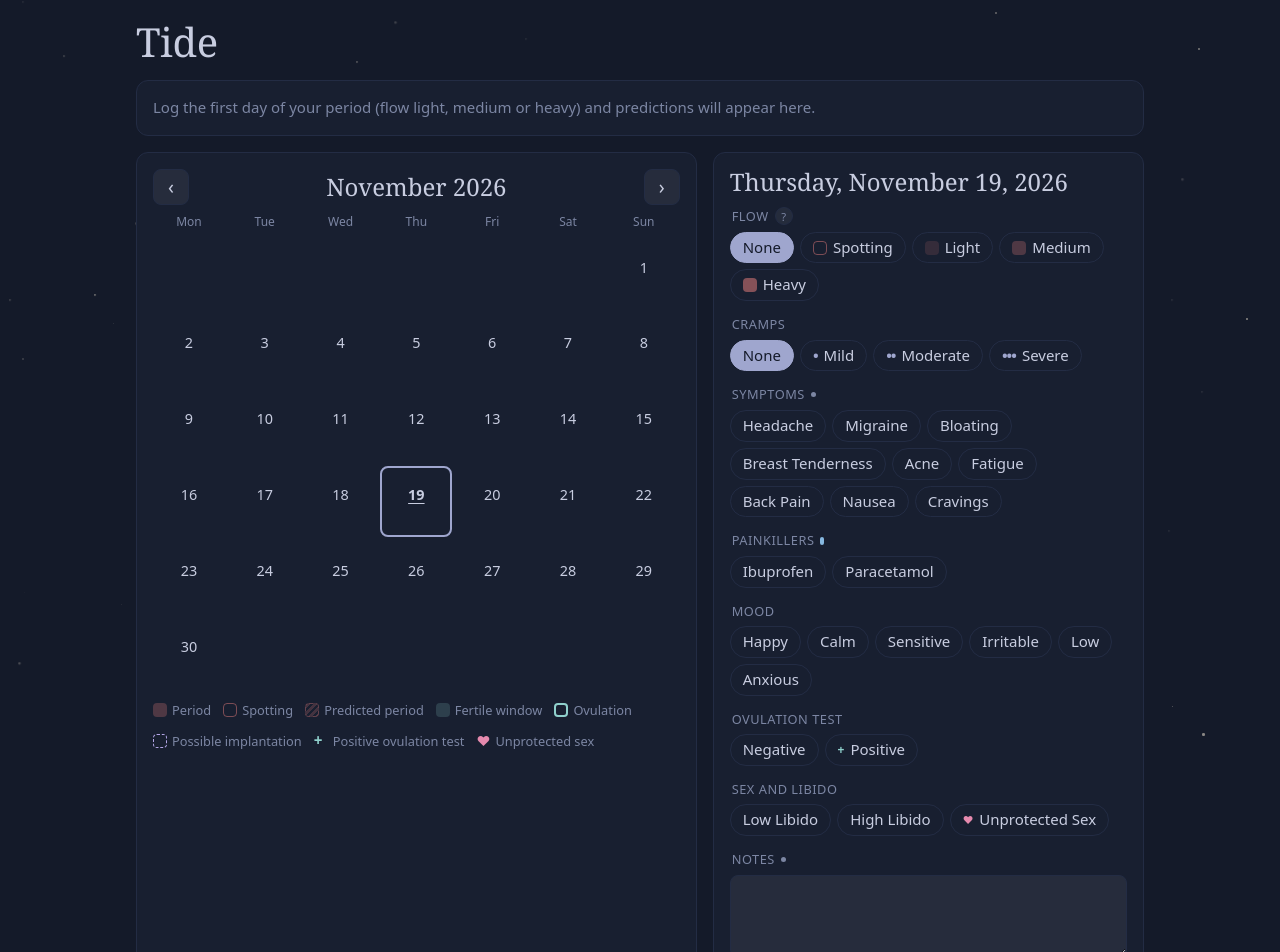
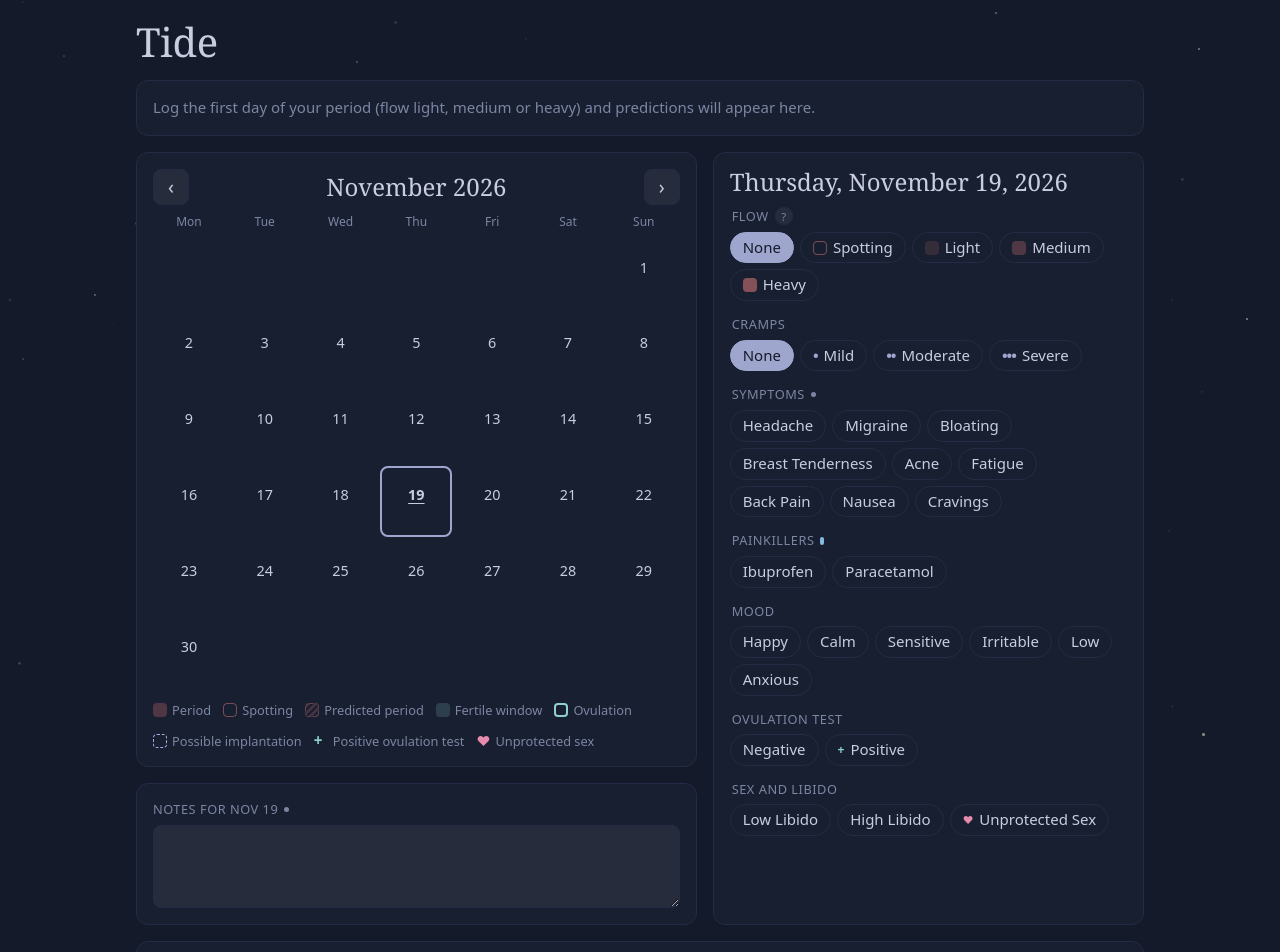
Before and after one commit to 1sabelle/tide-tracker, a React (Vite) app: page / in a window 1280 px wide. Shown: the top 952 px of the page. Built offline with nearby package versions, Linux system fonts and the light colour scheme.

Commit message:
💄 Move day notes under the calendar

```diff
--- a/src/App.jsx
+++ b/src/App.jsx
@@ -5,6 +5,7 @@ import { loadData, saveData } from './storage.js';
 import Summary from './Summary.jsx';
 import Calendar from './Calendar.jsx';
 import DayEditor from './DayEditor.jsx';
+import DayNotes from './DayNotes.jsx';
 import History from './History.jsx';
 import PregnancyChance from './PregnancyChance.jsx';
 import Patterns from './Patterns.jsx';
@@ -58,6 +59,12 @@ export default function App() {
           dayLog={data.logs[selectedDate]}
           onChange={(dayLog) => updateDayLog(selectedDate, dayLog)}
         />
+        <DayNotes
+          key={`notes-${selectedDate}`}
+          date={selectedDate}
+          dayLog={data.logs[selectedDate]}
+          onChange={(dayLog) => updateDayLog(selectedDate, dayLog)}
+        />
       </main>
       <PregnancyChance
         logs={data.logs}
--- a/src/DayEditor.jsx
+++ b/src/DayEditor.jsx
@@ -167,11 +167,6 @@ export default function DayEditor({ date, dayLog = EMPTY_DAY_LOG, onChange }) {
           </button>
         </div>
       </fieldset>
-
-      <fieldset>
-        <legend>Notes <NoteMark /></legend>
-        <textarea rows={3} value={log.notes} onChange={(e) => update({ notes: e.target.value })} />
-      </fieldset>
     </section>
   );
 }
--- /dev/null
+++ b/src/DayNotes.jsx
@@ -0,0 +1,16 @@
+import { EMPTY_DAY_LOG } from './cycle.js';
+import { formatShort } from './dates.js';
+import { NoteMark } from './DayMarks.jsx';
+
+// The selected day's free-text notes. Kept apart from the day editor so it can sit under the calendar.
+export default function DayNotes({ date, dayLog = EMPTY_DAY_LOG, onChange }) {
+  const log = { ...EMPTY_DAY_LOG, ...dayLog };
+  return (
+    <section className="day-notes">
+      <label htmlFor="day-notes-text">
+        Notes for {formatShort(date)} <NoteMark />
+      </label>
+      <textarea id="day-notes-text" rows={3} value={log.notes} onChange={(e) => onChange({ ...log, notes: e.target.value })} />
+    </section>
+  );
+}
--- a/src/styles.css
+++ b/src/styles.css
@@ -56,8 +56,23 @@ section, .settings, .collapsible { background: var(--surface); border: 1px solid
 .stat .phase { display: block; }
 .stat .phase::first-letter { text-transform: uppercase; }
 
-.layout { display: grid; grid-template-columns: 1.3fr 1fr; gap: 16px; }
-@media (max-width: 760px) { .layout { grid-template-columns: 1fr; } }
+.layout {
+  display: grid;
+  grid-template-columns: 1.3fr 1fr;
+  grid-template-rows: auto 1fr;
+  grid-template-areas: 'calendar editor' 'notes editor';
+  gap: 16px;
+}
+.layout .calendar { grid-area: calendar; }
+.layout .editor { grid-area: editor; }
+.layout .day-notes { grid-area: notes; }
+@media (max-width: 760px) {
+  .layout { grid-template-columns: 1fr; grid-template-rows: none; grid-template-areas: 'calendar' 'editor' 'notes'; }
+}
+/* The notes box grows to fill whatever height the day editor leaves beside it. */
+.day-notes { display: flex; flex-direction: column; gap: 6px; }
+.day-notes label { display: flex; align-items: center; gap: 6px; font-size: 0.8rem; color: var(--muted); text-transform: uppercase; letter-spacing: 0.04em; }
+.day-notes textarea { flex: 1; min-height: 80px; }
 
 .calendar-nav { display: flex; align-items: center; justify-content: space-between; margin-bottom: 8px; }
 .calendar-nav h2 { margin: 0; }
```
